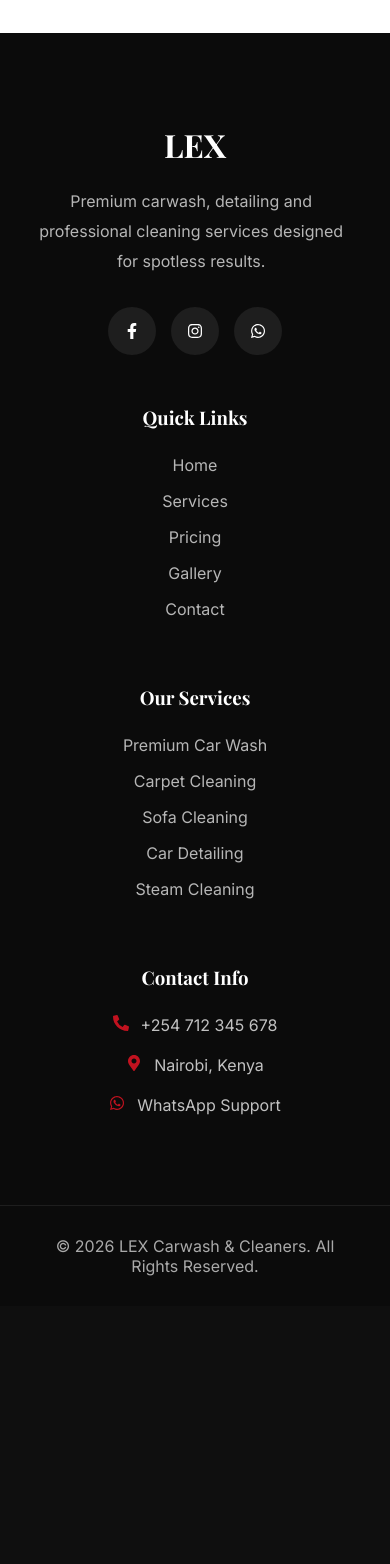
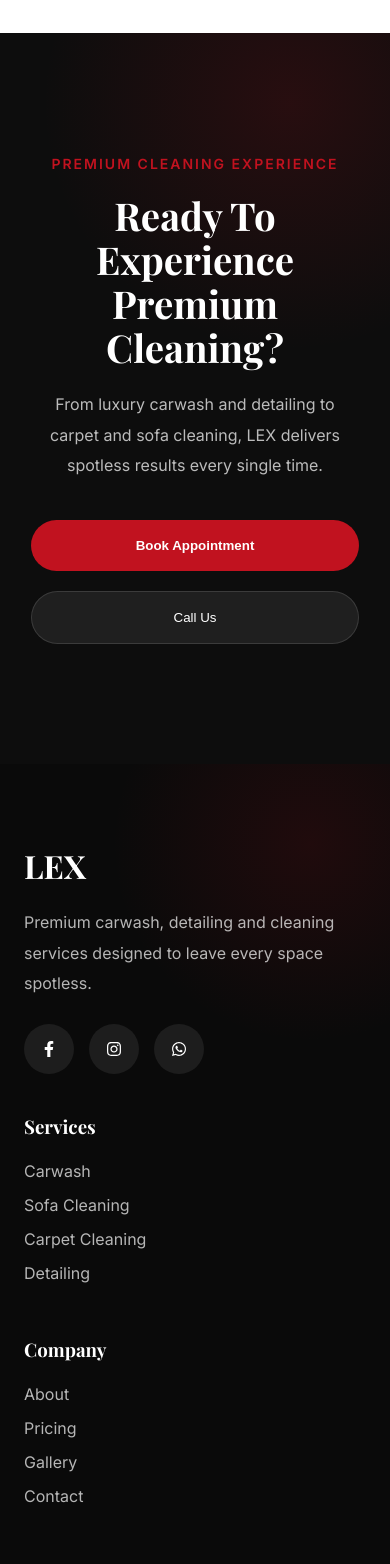
Before and after one commit to Kassim999999/LEX, a React (Vite) app: page / in a window 390 px wide. Shown: the part 7060-8624 px from the top of the page. Before the commit the page ends 8366 px from the top, so only its background shows below. Built offline with nearby package versions, Linux system fonts and the light colour scheme.

Commit message:
Polish ottom of the page

```diff
--- a/src/components/Footer.jsx
+++ b/src/components/Footer.jsx
@@ -15,17 +15,18 @@ function Footer() {
 
         {/* BRAND */}
         <div className="footer-brand">
+
           <h2>LEX</h2>
 
           <p>
             Premium carwash, detailing and
-            professional cleaning services
-            designed for spotless results.
+            cleaning services designed to
+            leave every space spotless.
           </p>
 
           <div className="footer-socials">
 
-            <a href="#">
+                        <a href="#">
               <FaFacebookF />
             </a>
 
@@ -36,49 +37,46 @@ function Footer() {
             <a href="#">
               <FaWhatsapp />
             </a>
-
           </div>
-        </div>
-
-        {/* QUICK LINKS */}
-        <div className="footer-links">
-          <h3>Quick Links</h3>
-
-          <a href="#hero">Home</a>
-          <a href="#services">Services</a>
-          <a href="#pricing">Pricing</a>
-          <a href="#gallery">Gallery</a>
-          <a href="#contact">Contact</a>
         </div>
 
         {/* SERVICES */}
         <div className="footer-links">
-          <h3>Our Services</h3>
+          <h3>Services</h3>
 
-          <a href="#">Premium Car Wash</a>
+          <a href="#">Carwash</a>
+          <a href="#">Sofa Cleaning</a>
           <a href="#">Carpet Cleaning</a>
-          <a href="#">Sofa Cleaning</a>
-          <a href="#">Car Detailing</a>
-          <a href="#">Steam Cleaning</a>
+          <a href="#">Detailing</a>
+        </div>
+
+        {/* COMPANY */}
+        <div className="footer-links">
+          <h3>Company</h3>
+
+          <a href="#">About</a>
+          <a href="#">Pricing</a>
+          <a href="#">Gallery</a>
+          <a href="#">Contact</a>
         </div>
 
         {/* CONTACT */}
         <div className="footer-contact">
-          <h3>Contact Info</h3>
+          <h3>Contact</h3>
 
-          <div className="footer-info">
+          <div>
             <FaPhoneAlt />
-            <span>+254 712 345 678</span>
+            <span>+254 700 000 000</span>
           </div>
 
-          <div className="footer-info">
+          <div>
+            <FaWhatsapp />
+            <span>WhatsApp Support</span>
+          </div>
+
+          <div>
             <FaMapMarkerAlt />
             <span>Nairobi, Kenya</span>
-          </div>
-
-          <div className="footer-info">
-            <FaWhatsapp />
-            <span>WhatsApp Support</span>
           </div>
         </div>
 
@@ -87,7 +85,7 @@ function Footer() {
       <div className="footer-bottom">
         <p>
           © 2026 LEX Carwash & Cleaners.
-          All Rights Reserved.
+          All rights reserved.
         </p>
       </div>
 
--- a/src/css/Footer.css
+++ b/src/css/Footer.css
@@ -1,15 +1,36 @@
 .footer {
-    background: #0B0B0B;
+    background: #0A0A0A;
     color: white;
-    padding-top: 90px;
+    padding: 90px 8% 30px;
+    position: relative;
+    overflow: hidden;
+}
+
+/* RED GLOW */
+.footer::before {
+    content: "";
+    position: absolute;
+
+    width: 400px;
+    height: 400px;
+
+    top: -120px;
+    right: -120px;
+
+    background:
+        radial-gradient(rgba(193, 18, 31, .12),
+            transparent 70%);
 }
 
 .footer-container {
-    padding: 0 8% 70px;
+    display: grid;
+    grid-template-columns:
+        1.5fr 1fr 1fr 1.2fr;
 
-    display: grid;
-    grid-template-columns: 1.5fr 1fr 1fr 1fr;
     gap: 50px;
+
+    position: relative;
+    z-index: 2;
 }
 
 .footer-brand h2 {
@@ -18,7 +39,7 @@
 }
 
 .footer-brand p {
-    color: rgba(255, 255, 255, 0.7);
+    color: rgba(255, 255, 255, .7);
     line-height: 1.9;
     max-width: 320px;
 }
@@ -26,33 +47,32 @@
 .footer-socials {
     display: flex;
     gap: 15px;
-    margin-top: 30px;
+    margin-top: 25px;
 }
 
 .footer-socials a {
-    width: 48px;
-    height: 48px;
+    width: 50px;
+    height: 50px;
 
-    background: rgba(255, 255, 255, 0.08);
     border-radius: 50%;
+    background: rgba(255, 255, 255, .08);
 
     display: flex;
     align-items: center;
     justify-content: center;
 
     color: white;
-    text-decoration: none;
-    transition: 0.3s ease;
+    transition: .3s ease;
 }
 
 .footer-socials a:hover {
     background: #C1121F;
-    transform: translateY(-4px);
+    transform: translateY(-5px);
 }
 
 .footer-links h3,
 .footer-contact h3 {
-    margin-bottom: 25px;
+    margin-bottom: 22px;
 }
 
 .footer-links {
@@ -61,59 +81,67 @@
 }
 
 .footer-links a {
-    color: rgba(255, 255, 255, 0.7);
+    color: rgba(255, 255, 255, .7);
     text-decoration: none;
-    margin-bottom: 16px;
-    transition: 0.3s;
+    margin-bottom: 14px;
+    transition: .3s;
 }
 
 .footer-links a:hover {
     color: #C1121F;
+    transform: translateX(4px);
 }
 
-.footer-info {
+.footer-contact div {
     display: flex;
     gap: 12px;
-    margin-bottom: 20px;
-    color: rgba(255, 255, 255, 0.75);
+    margin-bottom: 18px;
+    align-items: flex-start;
 }
 
-.footer-info svg {
+.footer-contact svg {
     color: #C1121F;
+    margin-top: 4px;
+}
+
+.footer-contact span {
+    color: rgba(255, 255, 255, .75);
 }
 
 .footer-bottom {
-    border-top: 1px solid rgba(255, 255, 255, 0.08);
-    padding: 30px 8%;
+    margin-top: 70px;
+    border-top:
+        1px solid rgba(255, 255, 255, .08);
+
+    padding-top: 25px;
     text-align: center;
 }
 
 .footer-bottom p {
-    color: rgba(255, 255, 255, 0.65);
+    color: rgba(255, 255, 255, .5);
 }
 
+/* MOBILE */
 @media(max-width:992px) {
 
     .footer-container {
-        grid-template-columns: 1fr 1fr;
+        grid-template-columns:
+            repeat(2, 1fr);
     }
 }
 
 @media(max-width:768px) {
 
+    .footer {
+        padding: 80px 24px 30px;
+    }
+
     .footer-container {
         grid-template-columns: 1fr;
+        gap: 40px;
     }
 
-    .footer {
-        text-align: center;
-    }
-
-    .footer-socials {
-        justify-content: center;
-    }
-
-    .footer-info {
-        justify-content: center;
+    .footer-brand p {
+        max-width: 100%;
     }
 }
--- a/src/css/Home.css
+++ b/src/css/Home.css
@@ -419,6 +419,67 @@ section {
     font-size: 14px;
 }
 
+/* FINAL BOOKING CTA */
+.booking-section {
+    padding: 120px 8%;
+    background: #0D0D0D;
+    position: relative;
+    overflow: hidden;
+}
+
+.booking-section::before {
+    content: "";
+    position: absolute;
+
+    width: 500px;
+    height: 500px;
+
+    top: -180px;
+    right: -150px;
+
+    background:
+        radial-gradient(rgba(193, 18, 31, .15),
+            transparent 70%);
+}
+
+.booking-content {
+    position: relative;
+    z-index: 2;
+
+    max-width: 850px;
+    margin: auto;
+    text-align: center;
+}
+
+.booking-content span {
+    color: #C1121F;
+    font-weight: 700;
+    letter-spacing: 2px;
+    font-size: 14px;
+}
+
+.booking-content h2 {
+    color: white;
+    font-size: 4rem;
+    line-height: 1.15;
+    margin: 20px 0;
+}
+
+.booking-content p {
+    color: rgba(255, 255, 255, .72);
+    line-height: 1.9;
+    max-width: 650px;
+    margin: auto;
+}
+
+.booking-buttons {
+    margin-top: 40px;
+
+    display: flex;
+    justify-content: center;
+    gap: 20px;
+}
+
 /* RESPONSIVE */
 @media(max-width:992px) {
 
@@ -484,4 +545,16 @@ section {
     .cta-content h2 {
         font-size: 2.5rem;
     }
+
+        .booking-content h2 {
+            font-size: 2.4rem;
+        }
+
+        .booking-buttons {
+            flex-direction: column;
+        }
+
+        .booking-buttons button {
+            width: 100%;
+        }
 }
--- a/src/pages/Home.jsx
+++ b/src/pages/Home.jsx
@@ -358,6 +358,42 @@ function Home() {
         </div>
       </section>
 
+      {/* FINAL BOOKING CTA */}
+<section className="booking-section">
+
+  <div
+    className="booking-content"
+    data-aos="fade-up"
+  >
+    <span>PREMIUM CLEANING EXPERIENCE</span>
+
+    <h2>
+      Ready To Experience
+      Premium Cleaning?
+    </h2>
+
+    <p>
+      From luxury carwash and detailing
+      to carpet and sofa cleaning,
+      LEX delivers spotless results
+      every single time.
+    </p>
+
+    <div className="booking-buttons">
+
+      <button className="primary-btn">
+        Book Appointment
+      </button>
+
+      <button className="secondary-btn">
+        Call Us
+      </button>
+
+    </div>
+  </div>
+
+</section>
+
     </>
   );
 }
```
